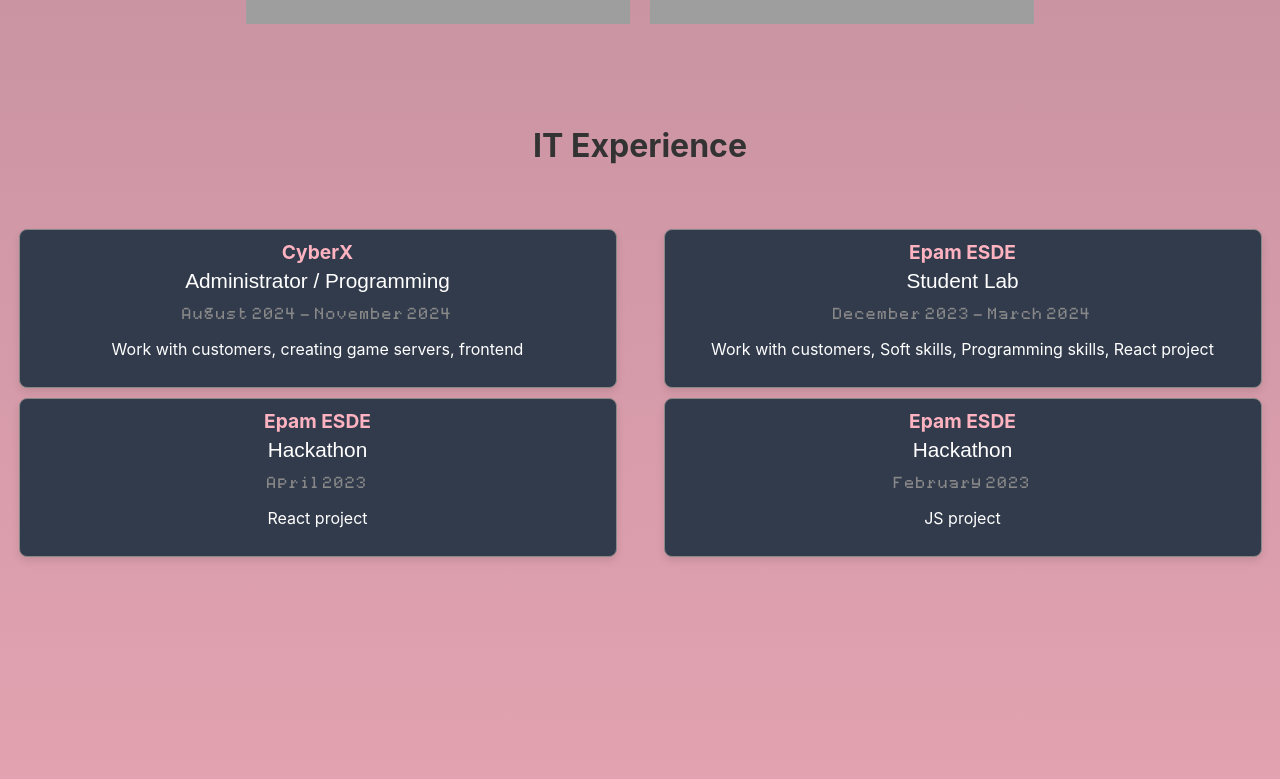
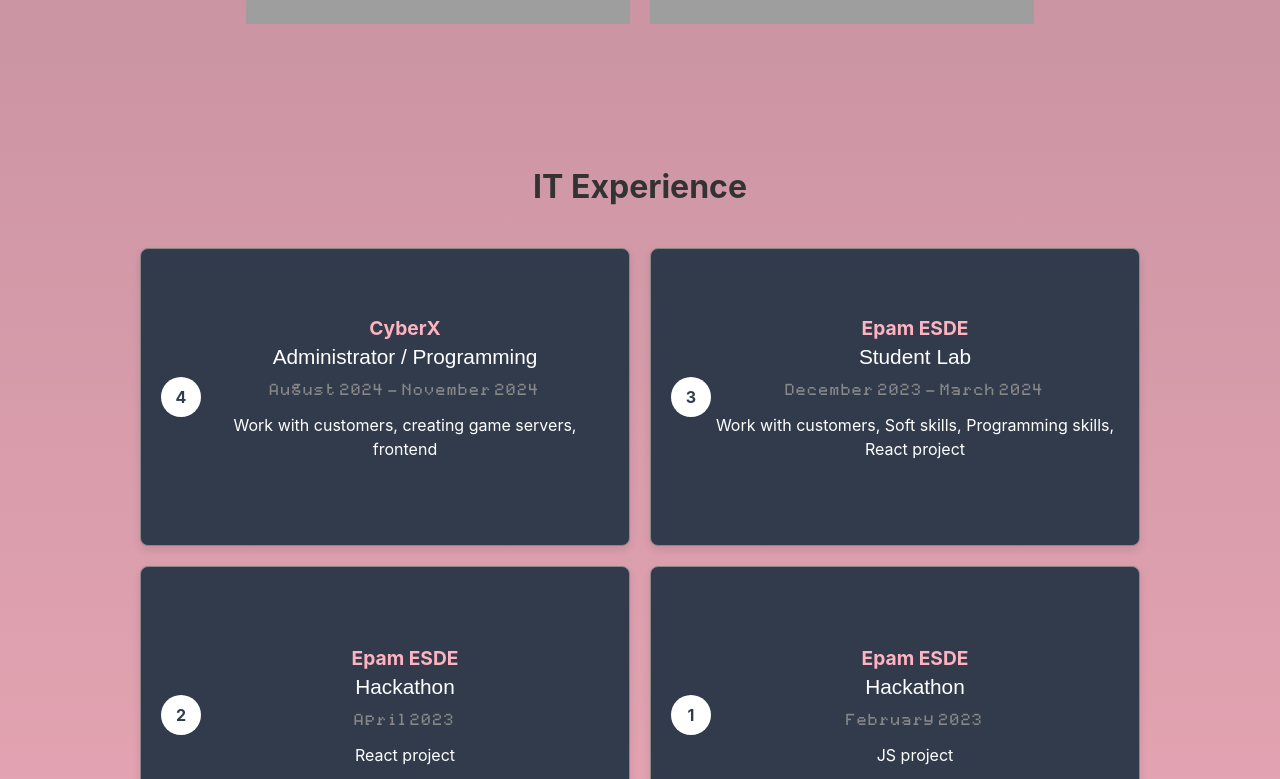
Before and after one commit to kulick23/resume, a React (Create React App) app: page / in a window 1280 px wide. Shown: the part 5001-5780 px from the top of the page. Built offline with nearby package versions, Linux system fonts and the light colour scheme; grey boxes are pictures that could not be loaded; a web font is replaced by a local one.

Commit message:
feat: add number of experience, change icon

```diff
--- a/public/index.html
+++ b/public/index.html
@@ -4,7 +4,7 @@
     <meta charset="utf-8" />
     <meta name="viewport" content="width=device-width, initial-scale=1.0">
     <title>Kulinkovich Danila</title>
-    <link rel="icon" href="%PUBLIC_URL%/cv.ico" />
+    <link rel="icon" href="%PUBLIC_URL%/resume.ico" />
   </head>
   <body>
     <noscript>You need to enable JavaScript to run this app.</noscript>
--- a/src/Componets/Experience/experience.css
+++ b/src/Componets/Experience/experience.css
@@ -1,25 +1,58 @@
 .experience {
     min-height: 100vh;
     margin: 0 auto;
+    display: grid;
+    grid-template-columns: 1fr;
+    gap: 20px;
+    place-items: center;
+    place-content: center;
+    position: relative;
 }
 
-
 .experience__container {
-    margin-top: 8vh;
     display: grid;
-    grid-template-columns: 1fr;
-    gap: 10px;
+    grid-template-columns: 1fr 1fr;
+    gap: 20px;
     place-items: center;
     place-content: center;
+    position: relative;
 }
 
 .experience__card {
-    padding: 10px;
+    display: flex;
+    align-items: center;
+    justify-content: center;
+    padding: 20px;
     border: 1px solid var(--text-graphite-light);
     border-radius: 8px;
     box-shadow: 0 4px 8px var(--background-space-opacity);
     background-color: var(--background-dark);
-    width: 45vw;
+    width: 35vw;
+    height: 32vh;
+    position: relative;
+}
+
+.experience__number-container {
+    position: relative;
+    flex-shrink: 0;
+}
+
+.experience__number {
+    width: 40px;
+    height: 40px;
+    background-color: var(--stars);
+    border-radius: 50%;
+    color: var(--background-dark);
+    display: flex;
+    align-items: center;
+    justify-content: center;
+    font-weight: bold;
+    position: relative;
+    z-index: 1;
+}
+
+.experience__content {
+    flex: 1;
 }
 
 .experience__company {
@@ -47,8 +80,15 @@
     line-height: 1.5;
 }
 
-@media (min-width: 768px) {
+@media (max-width: 768px) {
     .experience__container {
-        grid-template-columns: 1fr 1fr;
+        grid-template-columns: 1fr;
+    }
+
+    .experience__number-container {
+       display: none;
+    }
+    .experience__card {
+        width: 50vw;
     }
 }
--- a/src/Componets/Experience/experience.tsx
+++ b/src/Componets/Experience/experience.tsx
@@ -13,10 +13,17 @@
             <div className="experience__container">
                 {workExperienceStore.experiences.map((experience) => (
                     <div className="experience__card" key={experience.id} data-aos="fade-up">
-                        <h3 className="experience__company">{experience.company}</h3>
-                        <p className="experience__position">{t(experience.position)}</p>
-                        <p className="experience__duration">{experience.duration}</p>
-                        <p className="experience__description">{t(experience.description)}</p>
+                        <div className="experience__number-container">
+                            <div className="experience__number">
+                                {experience.id}
+                            </div>
+                        </div>
+                        <div className="experience__content">
+                            <h3 className="experience__company">{experience.company}</h3>
+                            <p className="experience__position">{t(experience.position)}</p>
+                            <p className="experience__duration">{experience.duration}</p>
+                            <p className="experience__description">{t(experience.description)}</p>
+                        </div>
                     </div>
                 ))}
             </div>
--- a/src/Locales/ru.json
+++ b/src/Locales/ru.json
@@ -16,11 +16,11 @@
       "experiences": {
         "1": {
           "description": "Работа с клиентами, создание игровых серверов, фронтенд",
-          "position": "Администратор / Программирование"
+          "position": "Администратор / Программист"
         },
         "2": {
           "description": "Работа с клиентами, софт-скиллы, программирование, проект на React",
-          "position": "Студентская лаборатория"
+          "position": "Студенческая лаборатория"
         },
         "3": {
           "description": "Проект на React",
@@ -41,6 +41,6 @@
     },
     "footer": {
       "thankYou": "Спасибо за просмотр",
-      "connect": "Давайте свяжемся и исследуем, как мы можем создать эффективные цифровые решения вместе"
+      "connect": "Давайте свяжемся и узнаем, как мы можем создать эффективные цифровые решения вместе"
     }
   }
--- a/src/Stores/experienceStore.ts
+++ b/src/Stores/experienceStore.ts
@@ -3,28 +3,28 @@
 class WorkExperienceStore {
     experiences = [
         {
-            id: 1,
+            id: 4,
             company: "CyberX",
             position: "experience.experiences.1.position",
             duration: "August 2024 - November 2024",
             description: "experience.experiences.1.description",
         },
         {
-            id: 2,
+            id: 3,
             company: "Epam ESDE",
             position: "experience.experiences.2.position",
             duration: "December 2023 - March 2024",
             description: "experience.experiences.2.description",
         },
         {
-            id: 3,
+            id: 2,
             company: "Epam ESDE",
             position: "experience.experiences.3.position",
             duration: "April 2023",
             description: "experience.experiences.3.description",
         },
         {
-            id: 4,
+            id: 1,
             company: "Epam ESDE",
             position: "experience.experiences.4.position",
             duration: "February 2023",
```
Also changed, not shown: 2 other files (tests, documents, lock files or other folders).
